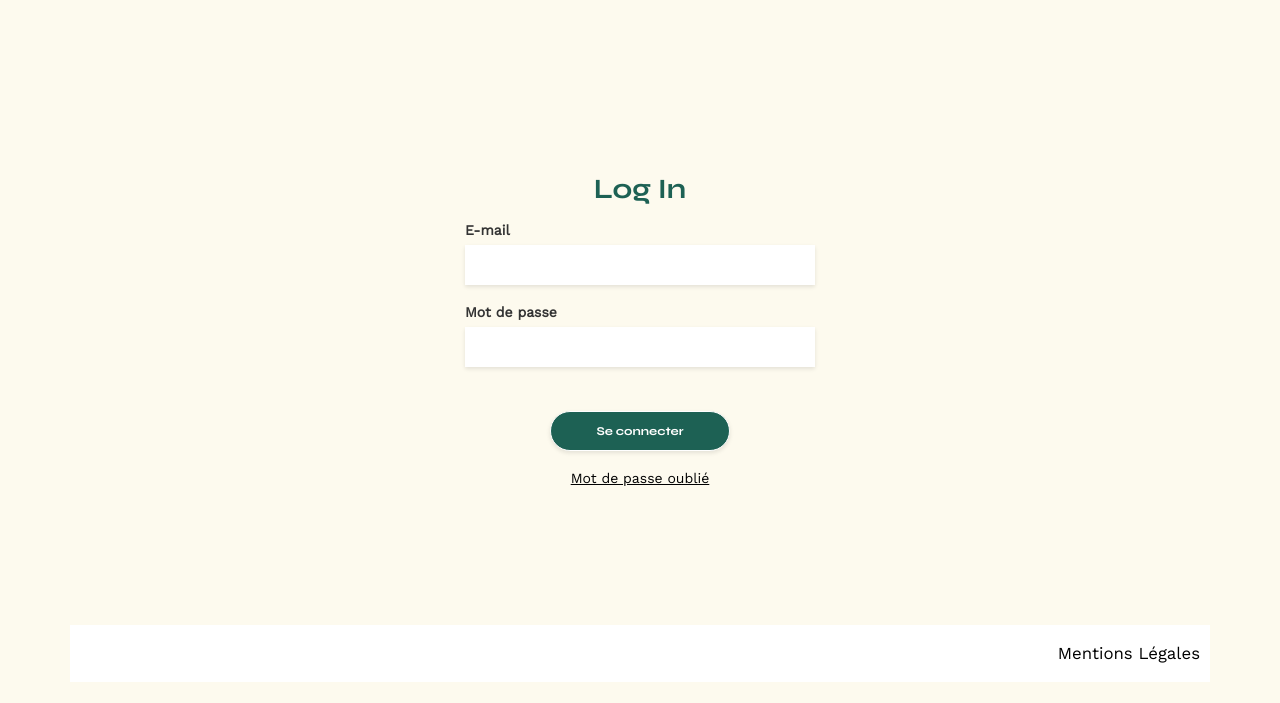
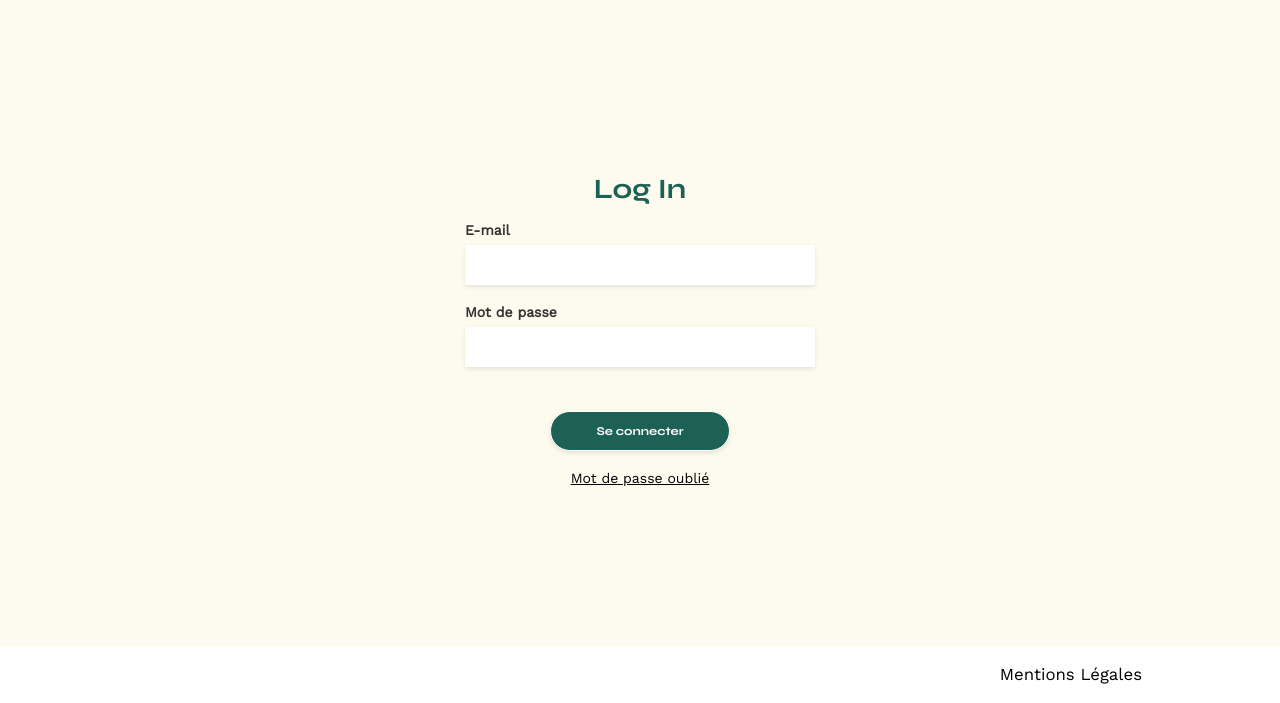
Before and after one commit to ljutvi31/projet3, a plain HTML site: page FrontEnd/login.html in a window 1280 px wide. Shown: the part 97-800 px from the top of the page. Drawn offline with nearby package versions, Linux system fonts and the light colour scheme; no server answers.

Commit message:
footer css adjusted

```diff
--- a/FrontEnd/assets/style.css
+++ b/FrontEnd/assets/style.css
@@ -324,47 +324,55 @@ input[type="submit"] {
 	display: none;
 	font-size: 14px;
 }
-/*mdp oublié*/
+
 .Password-forget {
 	display: flex;
 	font-family: inherit;
 	text-decoration: underline;
 	justify-content: center;
 }
-/*mot de passe survol*/
+
 .Password-forget:hover {
 	color: #B1663C;
+	cursor: pointer;
 }
 
-/* Footer blanc */
+
 footer {
+	position: absolute;
+	left: 0;
+	bottom: 0;
 	width: 100%;
 	background-color: white;
 	padding: 20px 0;
 }
 
-/* Lien dans le footer */
-footer nav ul {
-	background: white;
-	justify-content: flex-end;
+footer nav {
+	background-color: white;
 }
 
-footer nav li {
+footer nav ul {
+	width: 90%;
+	background: white;
+	justify-content: end;
+}
+
+footer nav ul li {
+	max-width: 100%;
 	background-color: white;
 }
 
 footer nav ul li:hover {
 	color: #B1663C;
+	cursor: pointer;
 }
 
-/* Style pour image instagram */
 nav li img {
 	height: 22px;
 	margin-top: 3px;
 
 }
 
-/* Style de la section de connexion */
 .login-section {
 	width: 100%;
 	max-width: 350px;
@@ -380,7 +388,6 @@ nav li img {
 	margin-bottom: 20px;
 }
 
-/* Style du formulaire de connexion */
 .login-form {
 	display: flex;
 	flex-direction: column;
--- a/FrontEnd/login.html
+++ b/FrontEnd/login.html
@@ -47,7 +47,6 @@
             </ul>
         </nav>
     </footer>
-    <script src="./script.js"></script>
     <script src="./login.js"></script>
 </body>
 
```
